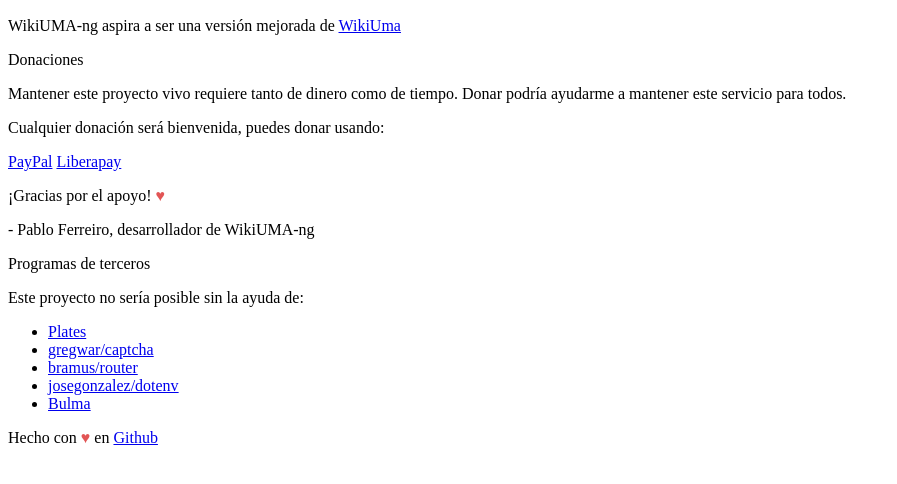
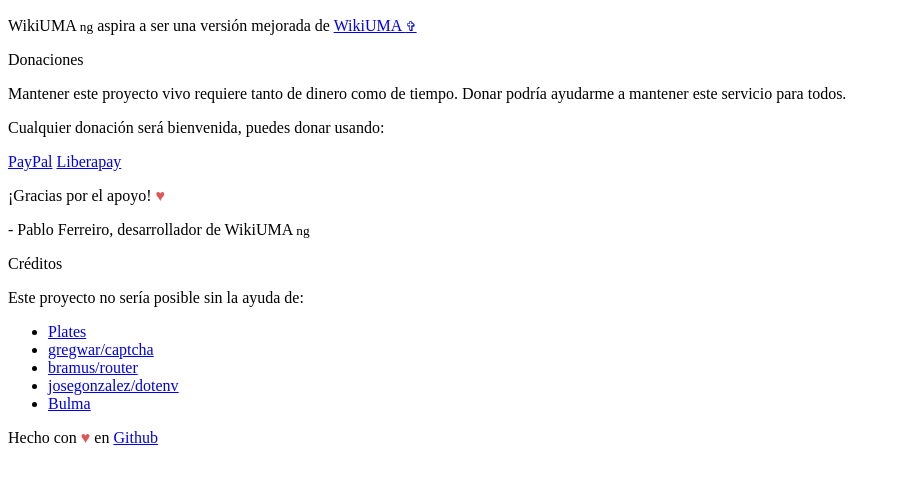
Before and after one commit to pablouser1/WikiUMA-ng, a PHP site: template templates/about.php in a window 1280 px wide. Shown: the part 67-551 px from the top of the page, without its empty margins (0-897 px from the left). Run offline with PHP 8.4, Linux system fonts and the light colour scheme; the template is opened without the code that fills it, so the values that code supplies are empty.

Commit message:
small fixes

```diff
--- a/templates/about.php
+++ b/templates/about.php
@@ -2,11 +2,11 @@
 
 <?php $this->start('header') ?>
 <p class="title">¡Bienvenido a WikiUMA <small>ng</small>!</p>
+<p class="subtitle">Versión: <?= $this->version() ?></p>
 <?php $this->stop() ?>
 
 <div class="content">
-    <p>Versión: <?= $this->version() ?></p>
-    <p>WikiUMA-ng aspira a ser una versión mejorada de <a href="https://www.wikiuma.com" rel="nofollow">WikiUma</a></p>
+    <p>WikiUMA <small>ng</small> aspira a ser una versión mejorada de <a href="https://www.wikiuma.com" rel="nofollow">WikiUMA <small>✞</small></a></p>
 </div>
 <div class="content">
     <p class="title">Donaciones</p>
@@ -17,10 +17,10 @@
         <a class="button is-warning" href="https://liberapay.com/pablouser1" target="_blank">Liberapay</a>
     </div>
     <p>¡Gracias por el apoyo! <span style="color: #e25555;">&#9829;</span></p>
-    <p>- Pablo Ferreiro, desarrollador de WikiUMA-ng</p>
+    <p>- Pablo Ferreiro, desarrollador de WikiUMA <small>ng</small></p>
 </div>
 <div class="content">
-    <p class="title">Programas de terceros</p>
+    <p class="title">Créditos</p>
     <p>Este proyecto no sería posible sin la ayuda de:</p>
     <ul>
         <li><a rel="nofollow" href="https://github.com/thephpleague/plates">Plates</a></li>
--- a/templates/components/head.php
+++ b/templates/components/head.php
@@ -5,7 +5,7 @@
     <meta http-equiv="X-UA-Compatible" content="IE=edge">
     <meta name="viewport" content="width=device-width, initial-scale=1.0">
     <title><?=$this->e($title)?> - WikiUMA-ng</title>
-    <link rel="stylesheet" href="<?=$this->url('/css/vendor/bulma.min.css')?>">
-    <link rel="stylesheet" href="<?=$this->url('/css/vendor/cssgg.min.css')?>">
-    <link rel="stylesheet" href="<?=$this->url('/css/review.css')?>">
+    <link rel="stylesheet" href="<?= $this->url('/css/vendor/bulma.min.css') ?>">
+    <link rel="stylesheet" href="<?= $this->url('/css/vendor/cssgg.min.css') ?>">
+    <link rel="stylesheet" href="<?= $this->url('/css/review.css') ?>">
 </head>
--- a/templates/components/summary.php
+++ b/templates/components/summary.php
@@ -6,7 +6,7 @@
                 <div class="columns is-centered is-vcentered is-mobile">
                     <div class="column is-narrow">
                         <p>Media</p>
-                        <div class="note has-background-<?=$this->color($stats->med)?>">
+                        <div class="note has-background-<?= $this->color($stats->med) ?>">
                             <p><?= $this->e($stats->med) ?></p>
                         </div>
                     </div>
```
